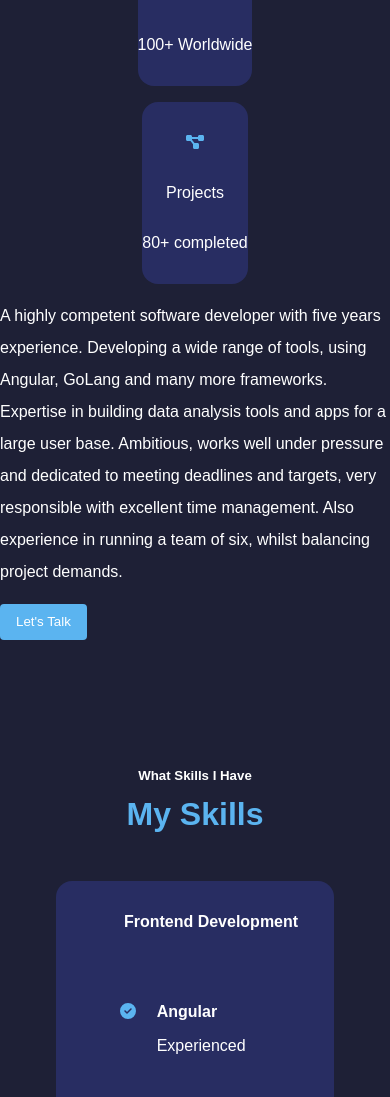
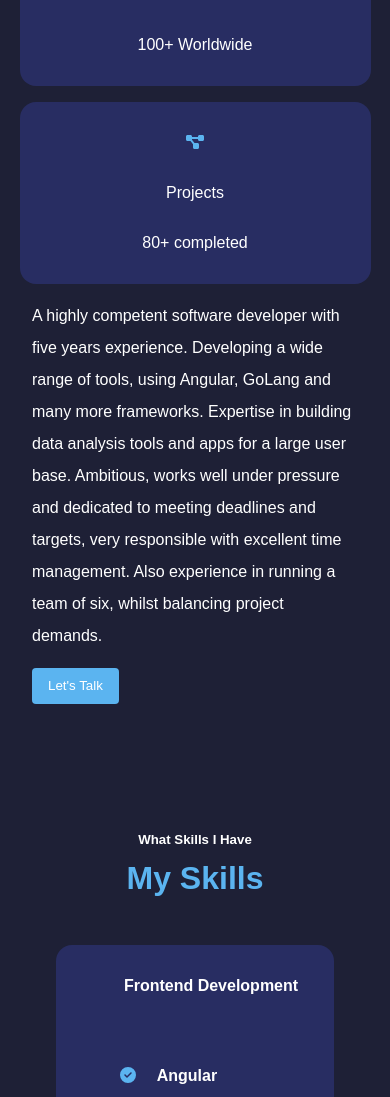
Before and after one commit to bhopalg/portfolio-2022, an Angular app: page / in a window 390 px wide. Shown: the part 1337-2434 px from the top of the page. Built offline with nearby package versions, Linux system fonts and the light colour scheme; a web font is replaced by a local one.

Commit message:
about me fixed for mobile

```diff
--- a/src/app/about-me/about-me.component.html
+++ b/src/app/about-me/about-me.component.html
@@ -1,4 +1,4 @@
-<div class="about-me" fxLayoutGap="3em" fxLayout="column">
+<div class="about-me" fxLayoutGap="3em" fxLayout="column" [ngClass.lt-lg]="{'about-me-mobile': isMobile}">
   <div fxLayout="column" fxLayoutGap="1em" fxLayoutAlign="space-around center" class="about-me">
     <h5 fxFlex>Get To Know</h5>
     <h1 fxFlex class="header">About Me</h1>
--- a/src/app/about-me/about-me.component.scss
+++ b/src/app/about-me/about-me.component.scss
@@ -59,3 +59,14 @@
     }
   }
 }
+
+.about-me-mobile {
+  .achievement-box {
+    width: 90% !important;
+  }
+
+  .about-me-text, .about-me-button-container {
+    padding-left: 2em;
+    padding-right: 2em;
+  }
+}
--- a/src/app/about-me/about-me.component.ts
+++ b/src/app/about-me/about-me.component.ts
@@ -1,21 +1,45 @@
-import {AfterViewInit, Component, ElementRef, EventEmitter, Input, Output, ViewChild} from '@angular/core';
+import {
+  AfterViewInit,
+  Component,
+  ElementRef,
+  EventEmitter,
+  Input,
+  OnDestroy,
+  OnInit,
+  Output,
+  ViewChild
+} from '@angular/core';
 import { faPerson, faProjectDiagram, faTrophy } from '@fortawesome/free-solid-svg-icons';
+import {Subject, takeUntil} from "rxjs";
+import {BreakpointObserver, Breakpoints, BreakpointState} from "@angular/cdk/layout";
 
 @Component({
   selector: 'app-about-me',
   templateUrl: './about-me.component.html',
   styleUrls: ['./about-me.component.scss']
 })
-export class AboutMeComponent implements AfterViewInit {
+export class AboutMeComponent implements OnInit, AfterViewInit, OnDestroy {
+  private ngUnsubscribe: Subject<boolean> = new Subject<boolean>();
+
   iconTrophy = faTrophy;
   iconPerson = faPerson;
   iconProjectDiagram = faProjectDiagram;
+  isMobile = false;
 
   @Input() contactMeRef: ElementRef | undefined;
   @ViewChild('aboutMe') aboutMeRef: ElementRef | undefined;
   @Output() emitAboutMeRef: EventEmitter<ElementRef> = new EventEmitter<ElementRef>();
 
-  constructor() { }
+  constructor(private breakpointObserver: BreakpointObserver) {}
+
+  ngOnInit() {
+    this.breakpointObserver
+      .observe([Breakpoints.Small, Breakpoints.XSmall, Breakpoints.Handset])
+      .pipe(takeUntil(this.ngUnsubscribe))
+      .subscribe((state: BreakpointState) => {
+        this.isMobile = state.matches;
+      });
+  }
 
   ngAfterViewInit() {
     this.emitAboutMeRef.emit(this.aboutMeRef);
@@ -24,4 +48,9 @@ export class AboutMeComponent implements AfterViewInit {
   letTake(): void {
     this.contactMeRef?.nativeElement.scrollIntoView({ behavior: 'smooth', block: 'end', inline: 'start' });
   }
+
+  ngOnDestroy(): void {
+    this.ngUnsubscribe.next(true);
+    this.ngUnsubscribe.complete();
+  }
 }
--- a/src/app/banner/banner.component.ts
+++ b/src/app/banner/banner.component.ts
@@ -1,11 +1,10 @@
 import { Component, ElementRef, Input, OnDestroy, OnInit } from '@angular/core';
-import { faEnvelopeSquare } from "@fortawesome/free-solid-svg-icons";
 import {
   BreakpointObserver,
   Breakpoints,
   BreakpointState
 } from '@angular/cdk/layout';
-import {Subject, takeUntil} from "rxjs";
+import { Subject, takeUntil } from "rxjs";
 
 @Component({
   selector: 'app-banner',
@@ -15,7 +14,6 @@ import {Subject, takeUntil} from "rxjs";
 export class BannerComponent implements OnInit, OnDestroy {
   private ngUnsubscribe: Subject<boolean> = new Subject<boolean>();
 
-  iconEnvelopeSquare = faEnvelopeSquare;
   hideScrollDownText = false;
   isMobile = false;
   @Input() aboutMeRef: ElementRef | undefined;
```
